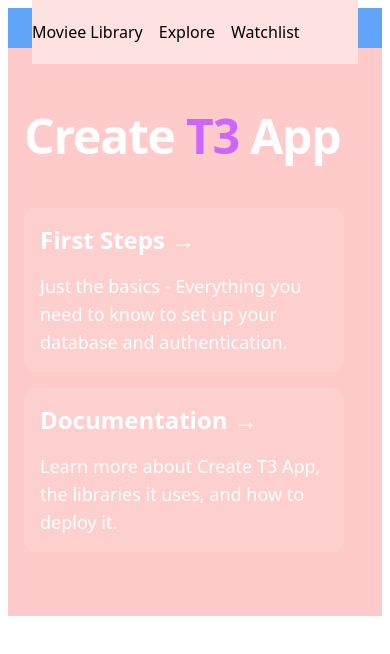
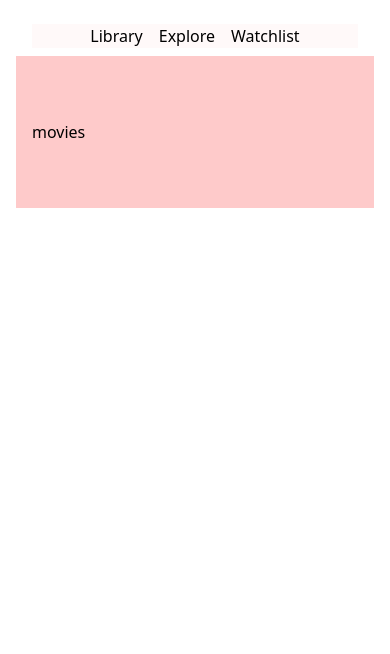
Before and after one commit to helixDevelopment/moviie, a Next.js app: page / in a window 390 px wide. Shown: the top 654 px of the page. Built offline with nearby package versions, Linux system fonts and the light colour scheme.

Commit message:
responsive design? 😭

```diff
--- a/src/components/Navbar.tsx
+++ b/src/components/Navbar.tsx
@@ -14,9 +14,9 @@
 		</Link>;
 	}
 
-	return (<nav className="fixed top-0 mx-auto h-[4rem] px-8 sm:px-4 w-full sm:max-w-2xl ">
-		<div className="relative bg-red-100 w-full h-full flex flex-row items-center">
-			<p className="absolute">Moviee</p>
+	return (<nav className="fixed top-0 mx-auto responsive-width mt-2 sm:mt-0 px-8">
+		<div className="relative responsive-width py-0 bg-red-100/20 w-full h-full flex flex-row items-center">
+			<p className="absolute font-bold text-4xl hidden sm:block">Moviee</p>
 			<div className="mx-auto">
 				<NavLink link="/" label="Library" />
 				<NavLink link="/explore" label="Explore" />
--- a/src/pages/index.tsx
+++ b/src/pages/index.tsx
@@ -13,35 +13,9 @@
             </Head>
             <main className="page-container">
                 <Navbar selected="home" />
-                <div className="bg-blue-400 h-10 w-full"></div>
-                <div className="container flex flex-col justify-center gap-12 px-4 py-16 bg-red-200">
-                    <h1 className="text-5xl font-extrabold tracking-tight text-white sm:text-[5rem]">
-                        Create <span className="text-[hsl(280,100%,70%)]">T3</span> App
-                    </h1>
-                    <div className="grid grid-cols-1 gap-4 sm:grid-cols-2 md:gap-8">
-                        <Link
-                            className="flex max-w-xs flex-col gap-4 rounded-xl bg-white/10 p-4 text-white hover:bg-white/20"
-                            href="https://create.t3.gg/en/usage/first-steps"
-                            target="_blank"
-                        >
-                            <h3 className="text-2xl font-bold">First Steps →</h3>
-                            <div className="text-lg">
-                                Just the basics - Everything you need to know to set up your
-                                database and authentication.
-                            </div>
-                        </Link>
-                        <Link
-                            className="flex max-w-xs flex-col gap-4 rounded-xl bg-white/10 p-4 text-white hover:bg-white/20"
-                            href="https://create.t3.gg/en/introduction"
-                            target="_blank"
-                        >
-                            <h3 className="text-2xl font-bold">Documentation →</h3>
-                            <div className="text-lg">
-                                Learn more about Create T3 App, the libraries it uses, and how
-                                to deploy it.
-                            </div>
-                        </Link>
-                    </div>
+                <div className="h-10 w-full"></div>
+                <div className="container flex flex-col justify-center w-full px-4 py-16 bg-red-200">
+                    movies
                 </div>
             </main>
         </>
--- a/src/styles/globals.css
+++ b/src/styles/globals.css
@@ -8,7 +8,10 @@
 }
 
 @layer components {
+	.responsive-width {
+		@apply w-full p-4 md:max-w-3xl lg:p-8 lg:max-w-7xl;
+	}
 	.page-container {
-		@apply flex min-h-screen flex-col items-center mx-auto w-full p-2 sm:p-4 md:max-w-2xl max-w-7xl
+		@apply flex min-h-screen flex-col items-center mx-auto responsive-width;
 	}
 }
```
